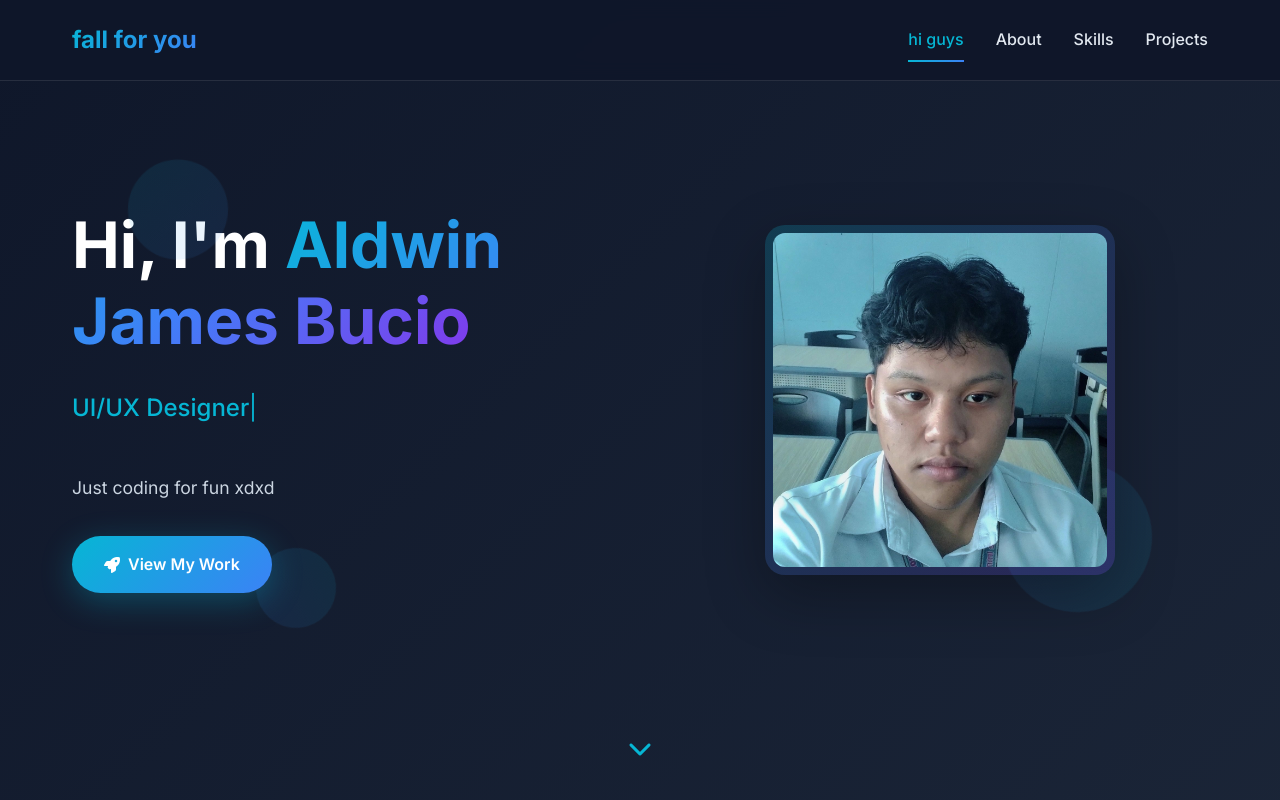
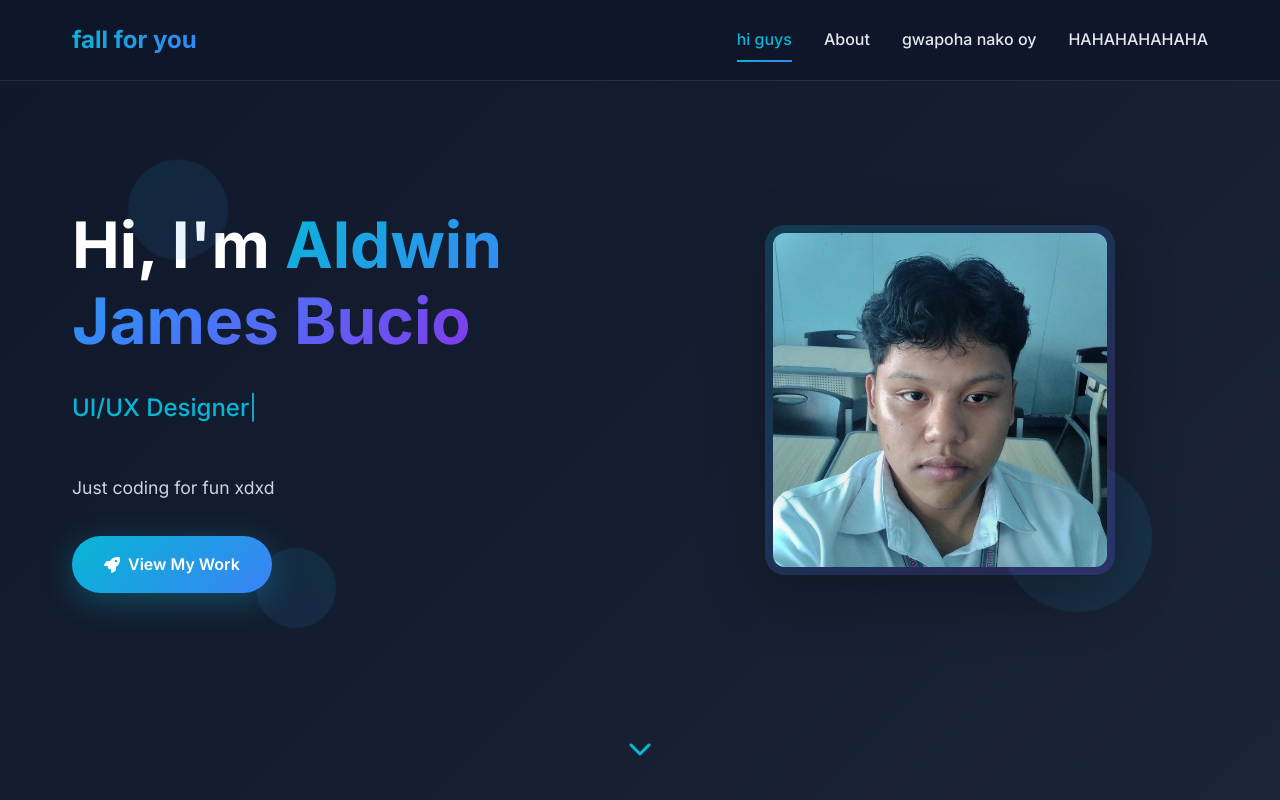
Before and after one commit to jakesanity/jakesanity.github.io, a plain HTML site: page index.html in a window 1280 px wide. Shown: the top 800 px of the page. Drawn offline with Linux system fonts and the light colour scheme.

Commit message:
gwapoha nako oy

```diff
--- a/index.html
+++ b/index.html
@@ -22,10 +22,10 @@
             <a href="#about" class="nav-link">About</a>
           </li>
           <li class="nav-item">
-            <a href="#skills" class="nav-link">Skills</a>
+            <a href="#skills" class="nav-link">gwapoha nako oy</a>
           </li>
           <li class="nav-item">
-            <a href="#projects" class="nav-link">Projects</a>
+            <a href="#projects" class="nav-link">HAHAHAHAHAHA</a>
           </li>
         </ul>
         <div class="nav-toggle" id="nav-toggle">
```
